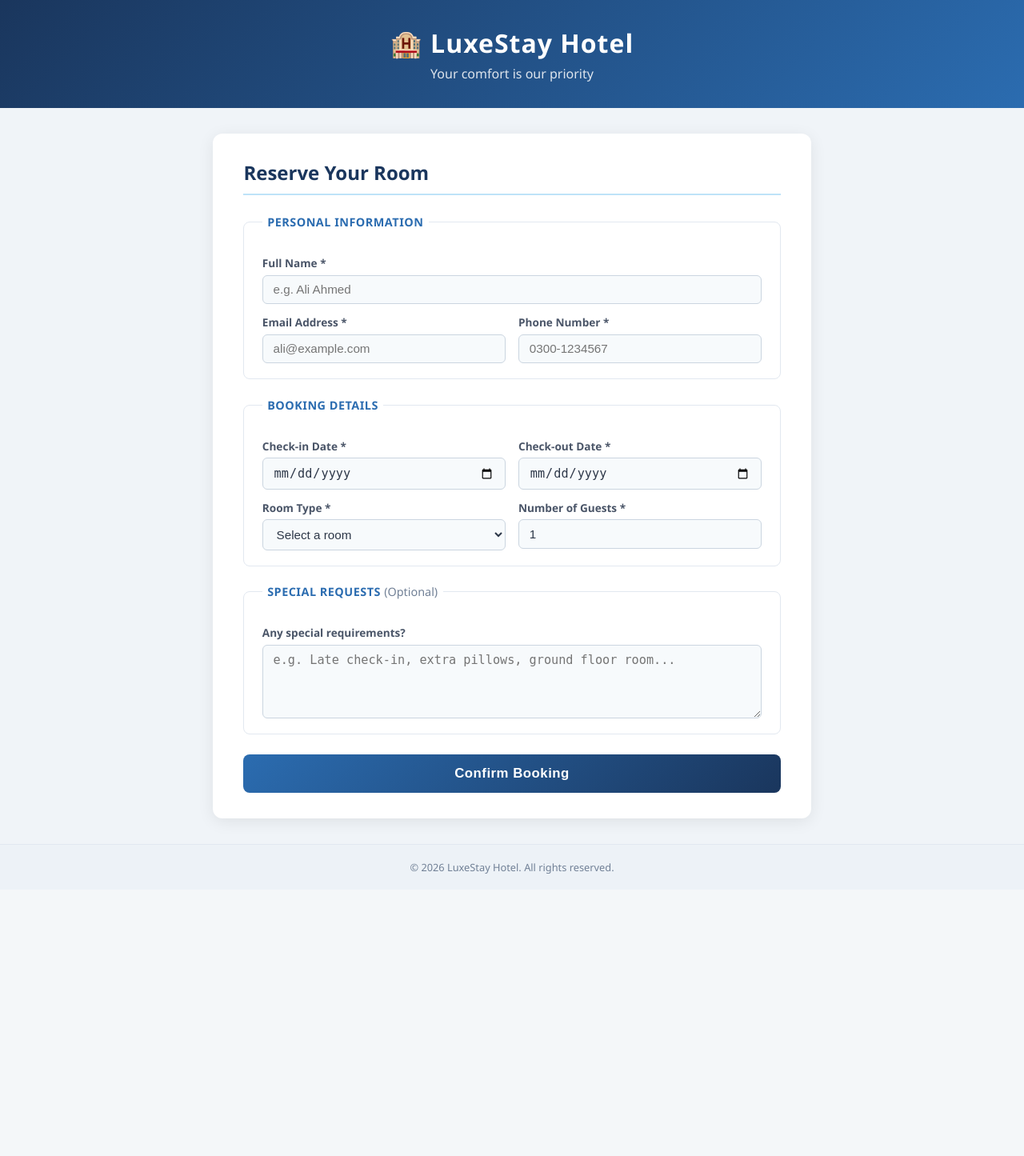
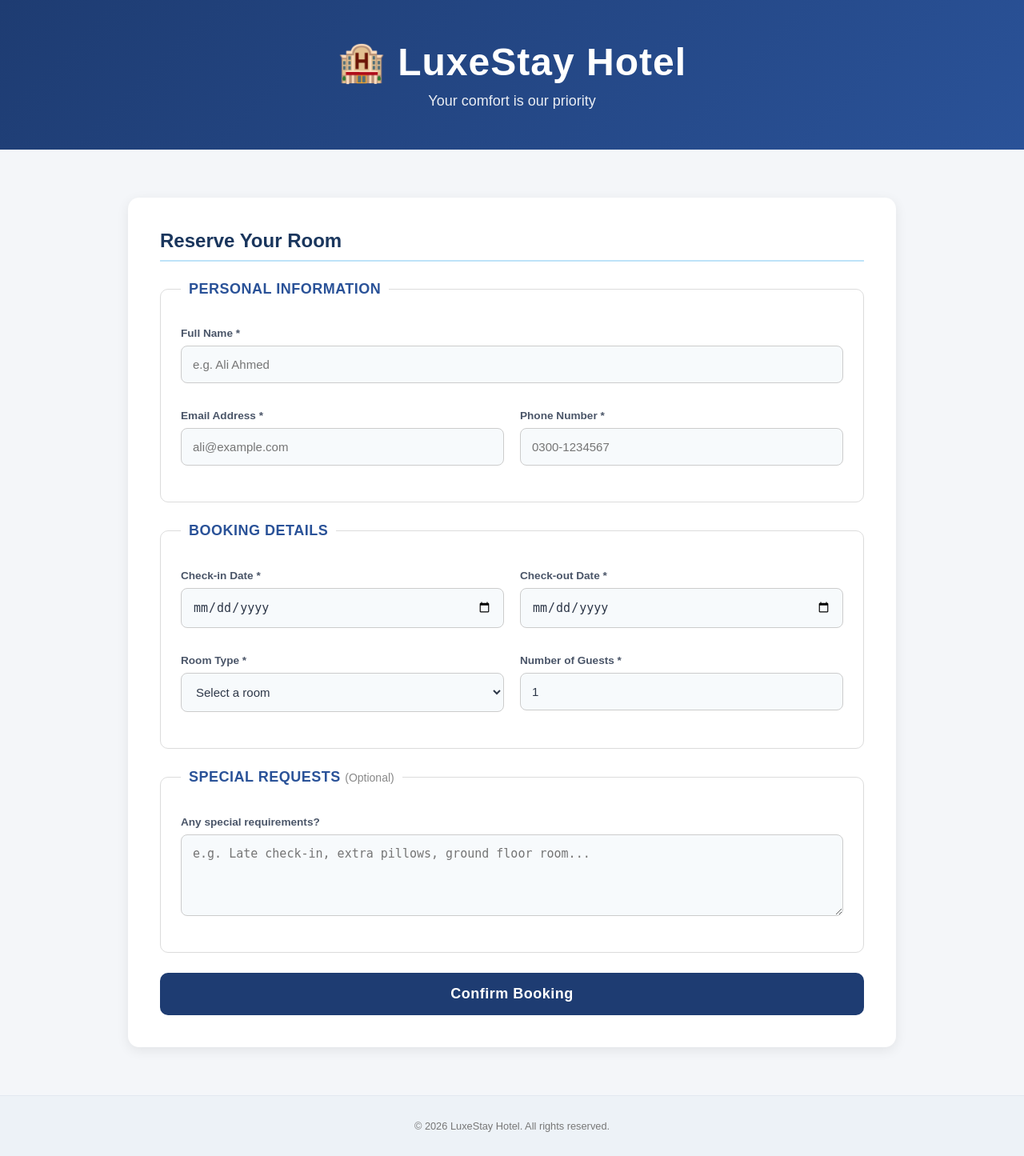
Before and after one commit to Hacker73435/Hotel-booking-Project, a FastAPI app: page / in a window 1280 px wide. Shown: the whole page at 80% size. Before the commit the page ends 1093 px from the top, so only its background shows below. Run offline with FastAPI, Linux system fonts and the light colour scheme.

Commit message:
Update index.html

```diff
--- a/templates/index.html
+++ b/templates/index.html
@@ -4,19 +4,180 @@
   <meta charset="UTF-8" />
   <meta name="viewport" content="width=device-width, initial-scale=1.0"/>
   <title>Hotel Booking | LuxeStay</title>
+
   <link rel="stylesheet" href="/static/style.css" />
+
   <style>
-    .error-banner {
-      background: #fff5f5;
-      border: 1px solid #fc8181;
-      color: #c53030;
-      border-radius: 8px;
-      padding: 1rem 1.2rem;
-      margin-bottom: 1.5rem;
-      font-size: 0.95rem;
+
+    *{
+      margin:0;
+      padding:0;
+      box-sizing:border-box;
     }
+
+    body{
+      font-family:Arial, Helvetica, sans-serif;
+      background:#f4f6f9;
+      color:#333;
+    }
+
+    header{
+      background:linear-gradient(135deg,#1e3c72,#2a5298);
+      color:white;
+      text-align:center;
+      padding:50px 20px;
+    }
+
+    .logo{
+      font-size:48px;
+      font-weight:bold;
+      margin-bottom:10px;
+    }
+
+    .tagline{
+      font-size:18px;
+      opacity:0.9;
+    }
+
+    main{
+      max-width:1000px;
+      margin:40px auto;
+      padding:20px;
+    }
+
+    .card{
+      background:white;
+      padding:40px;
+      border-radius:14px;
+      box-shadow:0 4px 15px rgba(0,0,0,0.08);
+    }
+
+    h2{
+      margin-bottom:25px;
+      color:#1e3c72;
+      font-size:34px;
+    }
+
+    fieldset{
+      border:1px solid #dcdcdc;
+      border-radius:10px;
+      padding:25px;
+      margin-bottom:25px;
+    }
+
+    legend{
+      padding:0 10px;
+      color:#2a5298;
+      font-weight:bold;
+      font-size:18px;
+    }
+
+    .form-group{
+      margin-bottom:20px;
+      width:100%;
+    }
+
+    .form-row{
+      display:flex;
+      gap:20px;
+    }
+
+    .form-row .form-group{
+      flex:1;
+    }
+
+    label{
+      display:block;
+      margin-bottom:8px;
+      font-weight:600;
+    }
+
+    input,
+    select,
+    textarea{
+      width:100%;
+      padding:14px;
+      border:1px solid #ccc;
+      border-radius:8px;
+      font-size:15px;
+    }
+
+    input:focus,
+    select:focus,
+    textarea:focus{
+      outline:none;
+      border-color:#2a5298;
+    }
+
+    textarea{
+      resize:vertical;
+    }
+
+    .btn-submit{
+      width:100%;
+      padding:16px;
+      border:none;
+      background:#1e3c72;
+      color:white;
+      font-size:18px;
+      border-radius:10px;
+      cursor:pointer;
+      transition:0.3s;
+    }
+
+    .btn-submit:hover{
+      background:#16325c;
+    }
+
+    .success-banner{
+      background:#f0fff4;
+      border:1px solid #38a169;
+      color:#22543d;
+      padding:20px;
+      border-radius:10px;
+      margin-bottom:25px;
+      line-height:1.7;
+    }
+
+    .error-banner{
+      background:#fff5f5;
+      border:1px solid #fc8181;
+      color:#c53030;
+      padding:20px;
+      border-radius:10px;
+      margin-bottom:25px;
+      line-height:1.6;
+    }
+
+    footer{
+      text-align:center;
+      padding:30px;
+      color:#777;
+    }
+
+    .optional{
+      color:#888;
+      font-size:14px;
+    }
+
+    @media(max-width:768px){
+
+      .form-row{
+        flex-direction:column;
+      }
+
+      .logo{
+        font-size:36px;
+      }
+
+      .card{
+        padding:25px;
+      }
+    }
+
   </style>
 </head>
+
 <body>
 
 <header>
@@ -28,114 +189,255 @@
 
   {% if success %}
   <div class="success-banner">
-      <h3>🏨 Thank You for Choosing LuxeStay, <strong>{{ name }}</strong>!</h3>
-      <p>Your booking is officially confirmed. We are delighted to welcome you and have everything prepared for your arrival at the date and time you selected.</p>
-      <p>Should you need any assistance before your stay, feel free to reach out to our front desk. We look forward to making your experience truly exceptional.</p>
-      <p><em>— The LuxeStay Team</em></p>
+    <h3>
+      Thank You for Choosing LuxeStay,
+      <strong>{{ name }}</strong>!
+    </h3>
+
+    <br>
+
+    <p>
+      Your booking has been successfully confirmed.
+    </p>
+
+    <p>
+      We are excited to welcome you and ensure your stay is comfortable and memorable.
+    </p>
+
+    <p>
+      We look forward to serving you soon.
+    </p>
+
+    <br>
+
+    <p><strong>— LuxeStay Hotel Team</strong></p>
   </div>
   {% endif %}
 
+
   {% if error %}
   <div class="error-banner">
-      ❌ {{ error }}
+    ❌ Error: {{ error }}
   </div>
   {% endif %}
 
+
   <div class="card">
+
     <h2>Reserve Your Room</h2>
 
     <form action="/book" method="POST">
 
       <fieldset>
+
         <legend>Personal Information</legend>
 
         <div class="form-group">
           <label for="full_name">Full Name *</label>
-            <input type="text" id="full_name" name="full_name"
-                   placeholder="e.g. Ali Ahmed" required />
+
+          <input
+            type="text"
+            id="full_name"
+            name="full_name"
+            placeholder="e.g. Ali Ahmed"
+            required
+          />
         </div>
 
         <div class="form-row">
+
           <div class="form-group">
             <label for="email">Email Address *</label>
-              <input type="email" id="email" name="email"
-                     placeholder="ali@example.com" required />
+
+            <input
+              type="email"
+              id="email"
+              name="email"
+              placeholder="ali@example.com"
+              required
+            />
           </div>
+
           <div class="form-group">
             <label for="phone">Phone Number *</label>
-              <input type="tel" id="phone" name="phone"
-                     placeholder="0300-1234567" required />
+
+            <input
+              type="tel"
+              id="phone"
+              name="phone"
+              placeholder="0300-1234567"
+              required
+            />
           </div>
+
         </div>
+
       </fieldset>
 
+
       <fieldset>
+
         <legend>Booking Details</legend>
 
         <div class="form-row">
+
           <div class="form-group">
             <label for="check_in">Check-in Date *</label>
-              <input type="date" id="check_in" name="check_in" required />
+
+            <input
+              type="date"
+              id="check_in"
+              name="check_in"
+              required
+            />
           </div>
+
           <div class="form-group">
             <label for="check_out">Check-out Date *</label>
-              <input type="date" id="check_out" name="check_out" required />
+
+            <input
+              type="date"
+              id="check_out"
+              name="check_out"
+              required
+            />
           </div>
+
         </div>
 
         <div class="form-row">
+
           <div class="form-group">
             <label for="room_type">Room Type *</label>
-              <select id="room_type" name="room_type" required>
-                <option value="" disabled selected>Select a room</option>
-                <option value="Standard">Standard Room</option>
-                <option value="Deluxe">Deluxe Room</option>
-                <option value="Suite">Executive Suite</option>
-                <option value="Family">Family Room</option>
-                <option value="Presidential">Presidential Suite</option>
+
+            <select
+              id="room_type"
+              name="room_type"
+              required
+            >
+              <option value="" disabled selected>
+                Select a room
+              </option>
+
+              <option value="Standard">
+                Standard Room
+              </option>
+
+              <option value="Deluxe">
+                Deluxe Room
+              </option>
+
+              <option value="Suite">
+                Executive Suite
+              </option>
+
+              <option value="Family">
+                Family Room
+              </option>
+
+              <option value="Presidential">
+                Presidential Suite
+              </option>
+
             </select>
           </div>
+
           <div class="form-group">
-              <label for="num_guests">Number of Guests *</label>
-              <input type="number" id="num_guests" name="num_guests"
-                     min="1" max="10" value="1" required />
+
+            <label for="num_guests">
+              Number of Guests *
+            </label>
+
+            <input
+              type="number"
+              id="num_guests"
+              name="num_guests"
+              min="1"
+              max="10"
+              value="1"
+              required
+            />
+
           </div>
+
         </div>
+
       </fieldset>
 
+
       <fieldset>
-          <legend>Special Requests <span class="optional">(Optional)</span></legend>
+
+        <legend>
+          Special Requests
+          <span class="optional">(Optional)</span>
+        </legend>
+
         <div class="form-group">
-            <label for="special_requests">Any special requirements?</label>
-            <textarea id="special_requests" name="special_requests"
+
+          <label for="special_requests">
+            Any special requirements?
+          </label>
+
+          <textarea
+            id="special_requests"
+            name="special_requests"
             rows="4"
-                      placeholder="e.g. Late check-in, extra pillows, ground floor room..."></textarea>
+            placeholder="e.g. Late check-in, extra pillows, ground floor room..."
+          ></textarea>
+
         </div>
+
       </fieldset>
 
-        <button type="submit" class="btn-submit">Confirm Booking</button>
+
+      <button type="submit" class="btn-submit">
+        Confirm Booking
+      </button>
 
     </form>
+
   </div>
+
 </main>
 
 <footer>
-    <p>&copy; 2026 LuxeStay Hotel. All rights reserved.</p>
+  <p>
+    &copy; 2026 LuxeStay Hotel.
+    All rights reserved.
+  </p>
 </footer>
 
+
 <script>
+
   // Set minimum check-in date to today
+
   const today = new Date().toISOString().split('T')[0];
-    document.getElementById('check_in').setAttribute('min', today);
 
-    // Auto-set check-out minimum when check-in changes
-    document.getElementById('check_in').addEventListener('change', function () {
-      const checkOut = document.getElementById('check_out');
+  document
+    .getElementById('check_in')
+    .setAttribute('min', today);
+
+
+  // Update checkout minimum date
+
+  document
+    .getElementById('check_in')
+    .addEventListener('change', function () {
+
+      const checkOut =
+        document.getElementById('check_out');
+
       checkOut.setAttribute('min', this.value);
-      if (checkOut.value && checkOut.value <= this.value) {
+
+      if (
+        checkOut.value &&
+        checkOut.value <= this.value
+      ) {
         checkOut.value = '';
       }
     });
+
 </script>
 
 </body>
```
Lines whose indentation alone changed are shown as unchanged.
